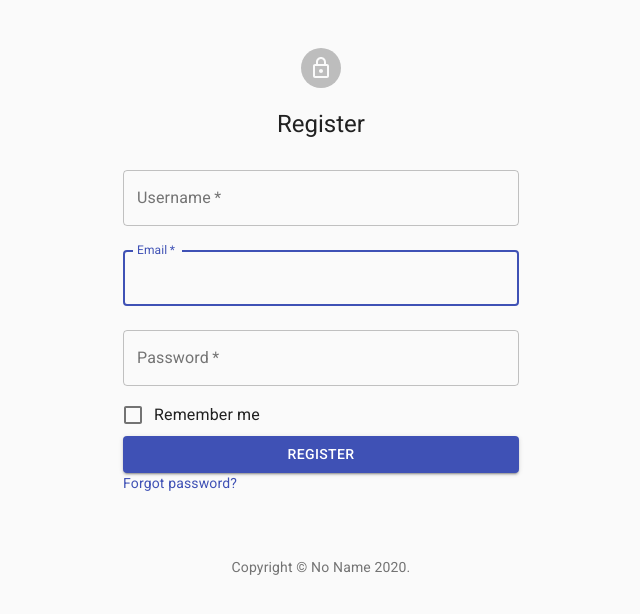
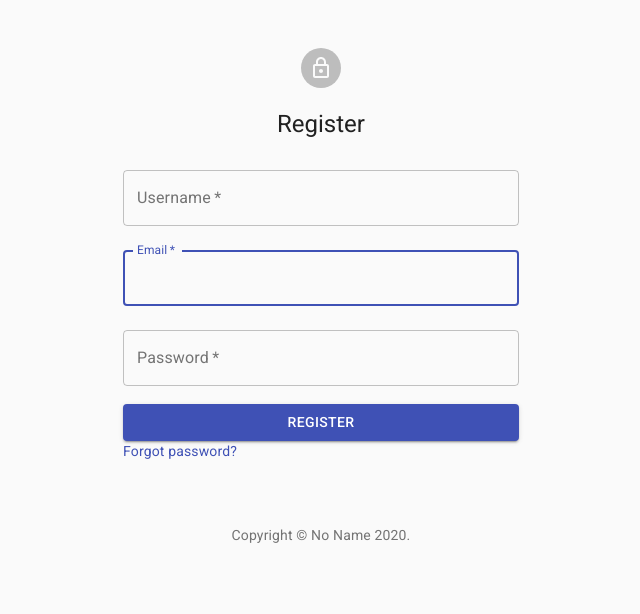
Before and after one commit to PeterBen90/react-frontend, a React (Create React App) app: page /register in a window 1280 px wide. Shown: the top 614 px of the page, without its empty margins (319-959 px from the left). Built offline with nearby package versions, Linux system fonts and the light colour scheme.

Commit message:
removed register page remember me box

```diff
--- a/src/user/Register.css
+++ b/src/user/Register.css
@@ -14,11 +14,11 @@
 	width: 100%;
 }
 
-.submit {
-	margin: 3em, 0, 2em;
-}
-
 .alert {
 	width: 100%;
 	text-align: center;
 }
+
+.MuiButtonBase-root {
+	margin-top: 10px !important;
+}
--- a/src/user/Register.js
+++ b/src/user/Register.js
@@ -111,10 +111,6 @@ class Register extends Component {
 				onChange={this.handleChange("password")}
 				value={password || ""}
 			/>
-			<FormControlLabel
-				control={<Checkbox value="remember" color="primary" />}
-				label="Remember me"
-			/>
 			<Button
 				type="submit"
 				fullWidth
```
